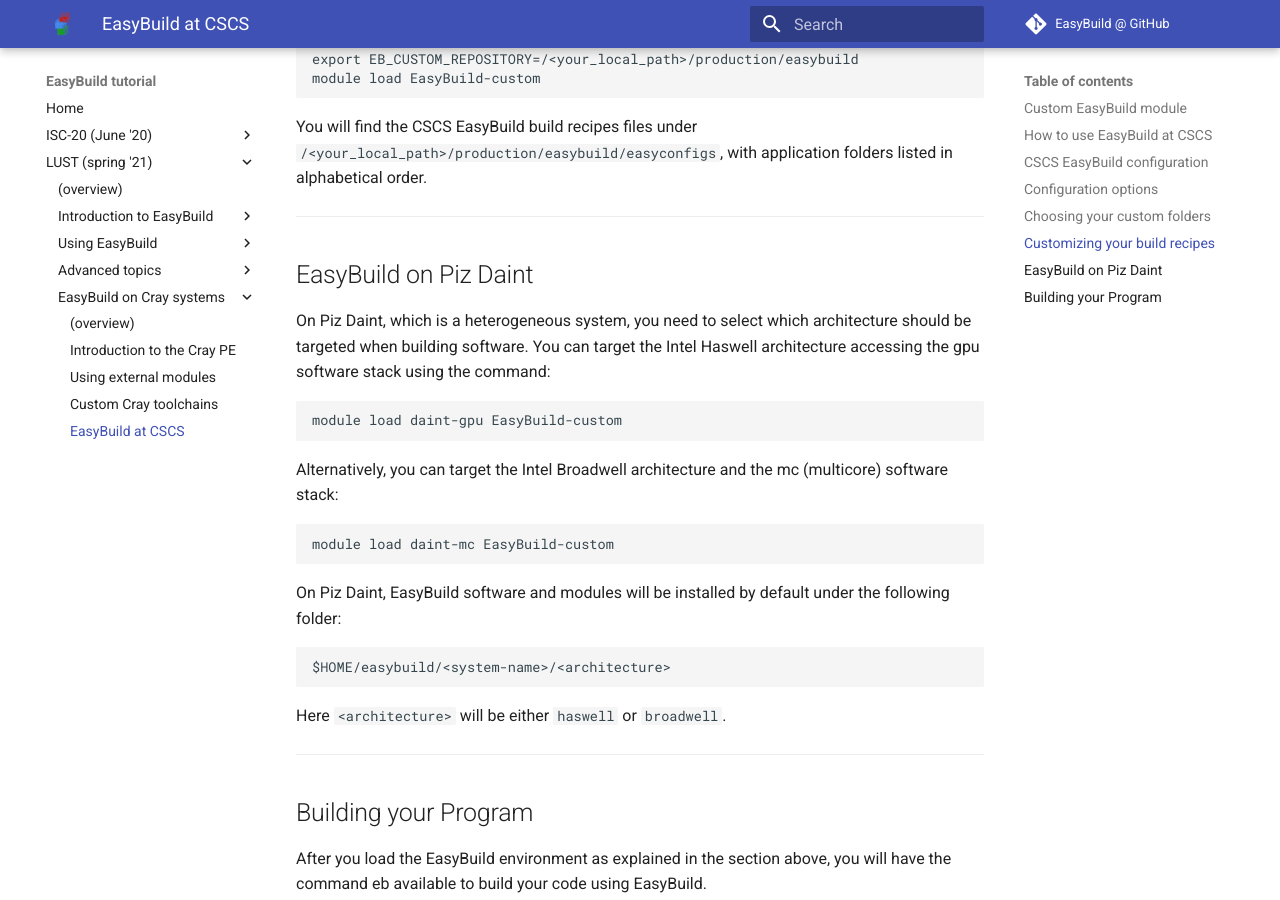
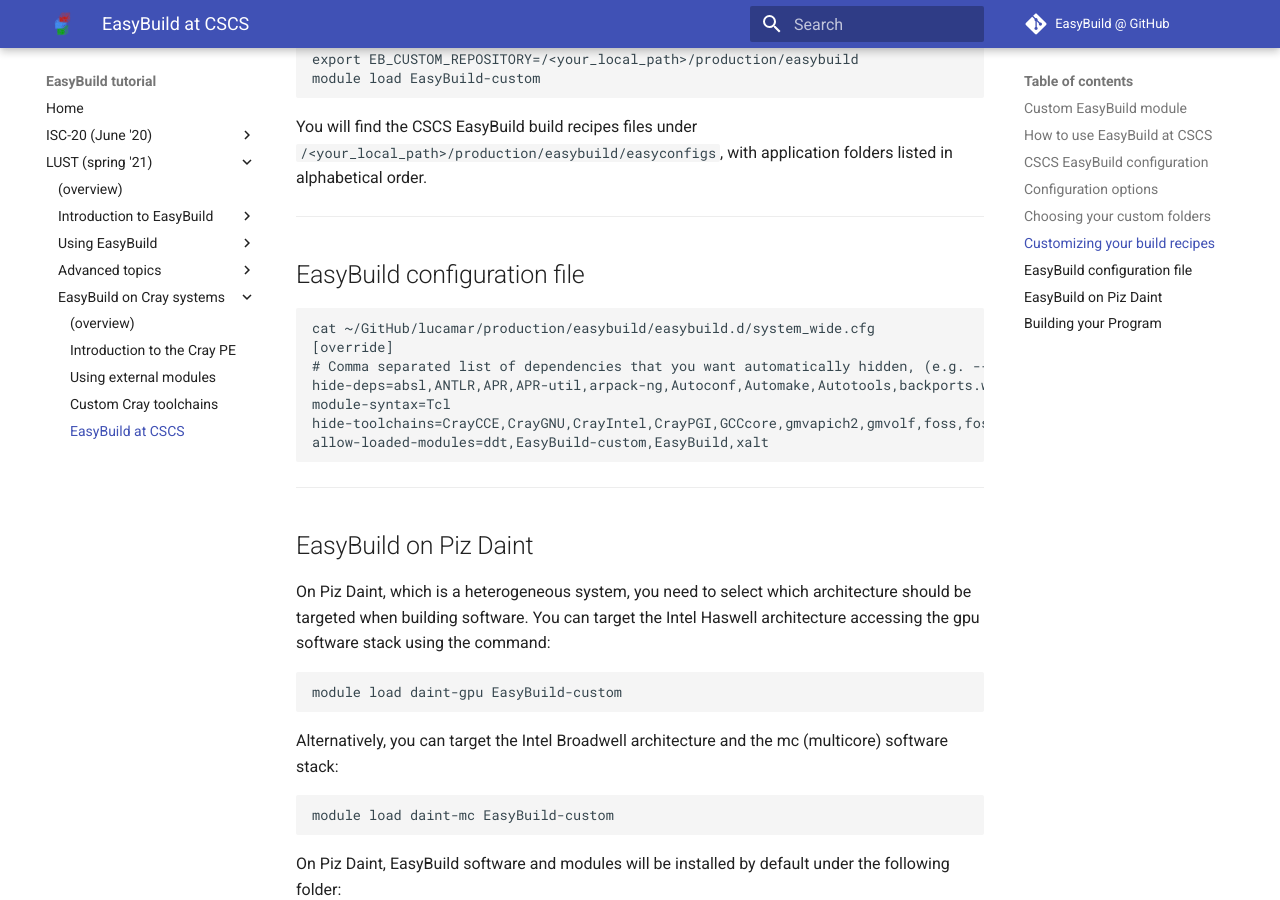
Before and after one commit to easybuilders/easybuild-tutorial, an MkDocs documentation site: the page built from docs/2021-lust/cray/easybuild_at_cscs.md, in a window 1280 px wide and 900 px high, scrolled down 3937 px. Built offline with MkDocs 1.6.1 and Material for MkDocs 9.7.7, drawn with Linux system fonts in a browser that asks for light colours; some of the changed text lies outside the part shown.

Commit message:
Add links

````diff
--- a/docs/2021-lust/cray/easybuild_at_cscs.md
+++ b/docs/2021-lust/cray/easybuild_at_cscs.md
@@ -5,11 +5,11 @@
 CSCS staff has integrated EasyBuild within the automated pipelines used to maintain supported applications and
 libraries for CSCS users. The pipelines are stored on GitHub and are currently launched on a Jenkins server.
 
-CSCS Production Repository on GitHub: https://github.com/eth-cscs/production
+CSCS Production Repository on GitHub: [https://github.com/eth-cscs/production](https://github.com/eth-cscs/production)
 
-Jenkins Pipelines: https://github.com/eth-cscs/production/tree/master/jenkins
+Jenkins Pipelines: [https://github.com/eth-cscs/production/tree/master/jenkins](https://github.com/eth-cscs/production/tree/master/jenkins)
 
-How to use EasyBuild at CSCS: https://user.cscs.ch/computing/compilation/easybuild
+How to use EasyBuild at CSCS: [https://user.cscs.ch/computing/compilation/easybuild](https://user.cscs.ch/computing/compilation/easybuild)
 
 ---
 
@@ -178,6 +178,20 @@
 
 ---
 
+## EasyBuild configuration file
+
+```
+cat ~/GitHub/lucamar/production/easybuild/easybuild.d/system_wide.cfg
+[override]
+# Comma separated list of dependencies that you want automatically hidden, (e.g. --hide-deps=zlib,ncurses) (type comma-separated list)
+hide-deps=absl,ANTLR,APR,APR-util,arpack-ng,Autoconf,Automake,Autotools,backports.weakref,Bazel,binutils,Bison,bokeh,byacc,bzip2,cairo,cloudpickle,configurable-http-proxy,Coreutils,Cube,CUDA,cuDNN,cURL,DB,Doxygen,Eigen,expat,flex,FLTK,fontconfig,freetype,funcsigs,gc,GCCcore,gettext,GL2PS,GLib,glmnet,GLPK,GMP,gnuplot,go,gperf,GPGME,GraphicsMagick,groff,GTS,guile,help2man,hwloc,inputproto,IPython,JasPer,jemalloc,kbproto,Libassuan,libcerf,libdrm,libevent,libfabric,libffi,libgd,libGLU,libgpuarray,libiberty,libjpeg-turbo,libjpeg-turbo,libpciaccess,Libpgp-error,libpng,libpthread-stubs,libQGLViewer,libreadline,libsodium,libspatialindex,LibTIFF,libtool,libunistring,libunwind,libutempter,libX11,libXau,libxcb,libXdmcp,libXext,libxml2,libXrender,libxshmfence,libyaml,LLVM,LOKI,Loki,LVM2,M4,make,makeinfo,Mako,Mesa,minieigen,mock,mxml,NASM,NASM,ncurses,nettle,networkx,nodejs,nose-parameterized,numactl,OPARI2,OpenMPI,OpenPGM,parameterized,PCRE,PDT,Perl,PIL,Pillow,pixman,pkg-config,ploticus,PMIx,popt,prereq,protobuf,protobuf-core,PyGTS,PyQt,Python-bare,Python-Xlib,PyYAML,PyZMQ,Qhull,qrupdate,Qt,renderproto,runc,scikit-image,scikit-learn,SCons,SCOTCH,Serf,SIP,SQLite,SWIG,Szip,Tcl,Tk,UCX,UDUNITS,UnZip,util-linux,Werkzeug,wheel,X11,xcb-proto,xextproto,xorg-macros,xproto,xtrans,XZ,ZeroMQ,zlib,zstd
+module-syntax=Tcl
+hide-toolchains=CrayCCE,CrayGNU,CrayIntel,CrayPGI,GCCcore,gmvapich2,gmvolf,foss,fosscuda,gompi
+allow-loaded-modules=ddt,EasyBuild-custom,EasyBuild,xalt
+```
+
+---
+
 ## EasyBuild on Piz Daint
 
 On Piz Daint, which is a heterogeneous system, you need to select which architecture
````
